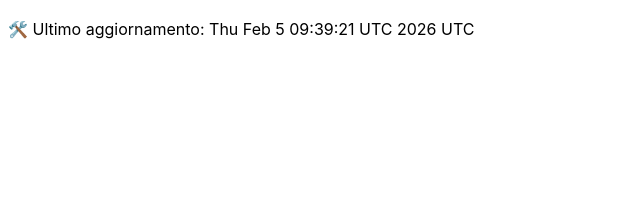
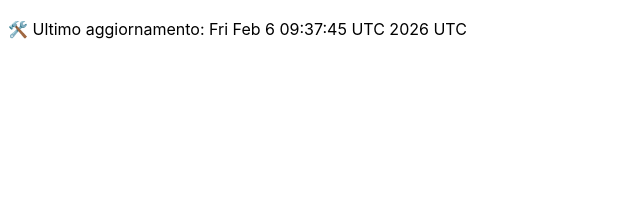
Before and after one commit to DanteTrb/DanteTrb.github.io, a Jekyll site: the page built from badges.md, in a window 1280 px wide. Shown: the top 212 px of the page, without its empty margins (0-640 px from the left). Built offline with Jekyll 4.4.1, drawn with Linux system fonts in a browser that asks for light colours; our own code applies the rules of GitHub Pages for plain Markdown files.

Commit message:
🛠️ Aggiornamento automatico badge

```diff
--- a/badges.md
+++ b/badges.md
@@ -1 +1 @@
-🛠️ Ultimo aggiornamento: Thu Feb  5 09:39:21 UTC 2026 UTC
+🛠️ Ultimo aggiornamento: Fri Feb  6 09:37:45 UTC 2026 UTC
```
